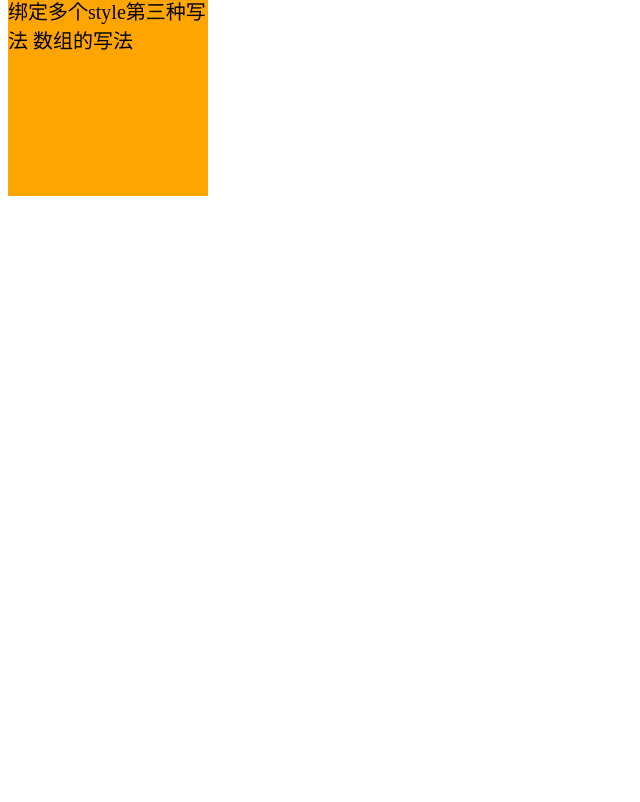
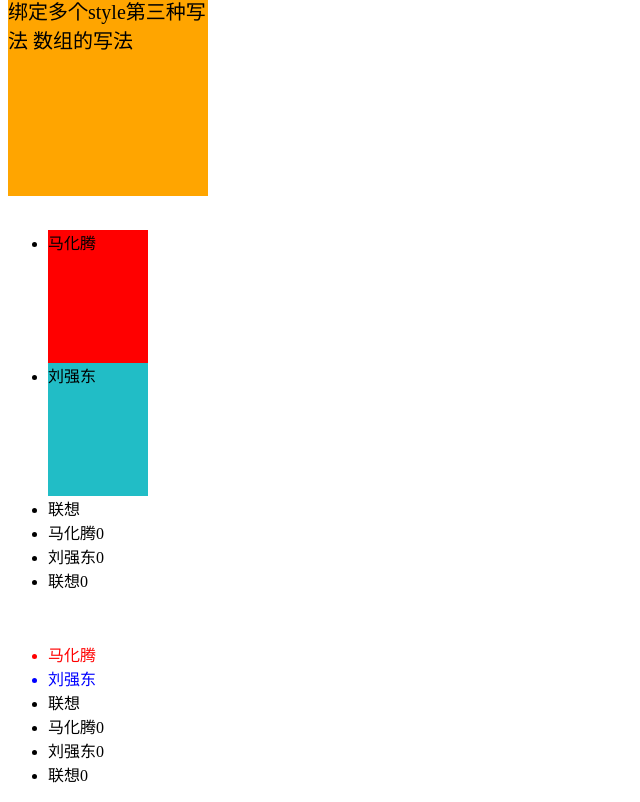
Before and after one commit to jaegeryan/vue3, a Vue app: page / in a window 1280 px wide. Shown: the part 1367-2169 px from the top of the page, without its empty margins (0-640 px from the left). Before the commit the page ends 1571 px from the top, so only its background shows below. Built offline with nearby package versions, Linux system fonts and the light colour scheme.

Commit message:
四、案例：循环数据 第一个数据高亮显示

```diff
--- a/src/App.vue
+++ b/src/App.vue
@@ -38,6 +38,18 @@
     <div :style="[baseStyle, orangeStyle]">
       绑定多个style第三种写法 数组的写法
     </div>
+    <br>
+    <ul>
+      <li v-for="(item,index) in list" :key="index" :class="{'red':index===0,'blue':index===1}">
+        {{ item }}
+      </li>
+    </ul>
+    <br>
+    <ul>
+      <li v-for="(item,index) in list" :key="index" :style="[index===0?styleRed:null, index===1?styleBlue:null]"> <!-- 建议使用class -->
+        {{ item }}
+      </li>
+    </ul>
   </div>
 </template>
 <script>
@@ -65,6 +77,13 @@
       },
       orangeStyle: {
         background: "orange"
+      },
+      list: ['马化腾', '刘强东', '联想', '马化腾0', '刘强东0', '联想0'],
+      styleRed: {
+        color: 'red',
+      },
+      styleBlue: {
+        color: 'blue',
       },
 
     };
```
